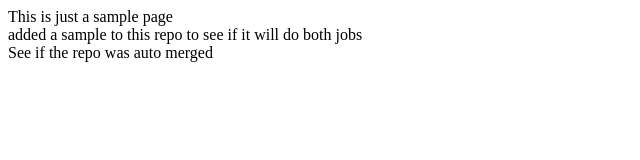
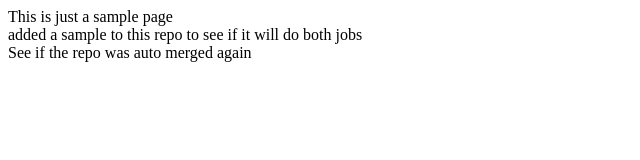
Before and after one commit to Psalmseen/test-github0action, a website: page sample.html in a window 1280 px wide. Shown: the full height of the page, 0-640 px from the left. Drawn offline with Linux system fonts and the light colour scheme.

Commit message:
Changed it again

```diff
--- a/sample.html
+++ b/sample.html
@@ -9,6 +9,6 @@
   <body>
     This is just a sample page
     <div>added a sample to this repo to see if it will do both jobs</div>
-    <div class="hey">See if the repo was auto merged</div>
+    <div class="hey">See if the repo was auto merged again</div>
   </body>
 </html>
```
